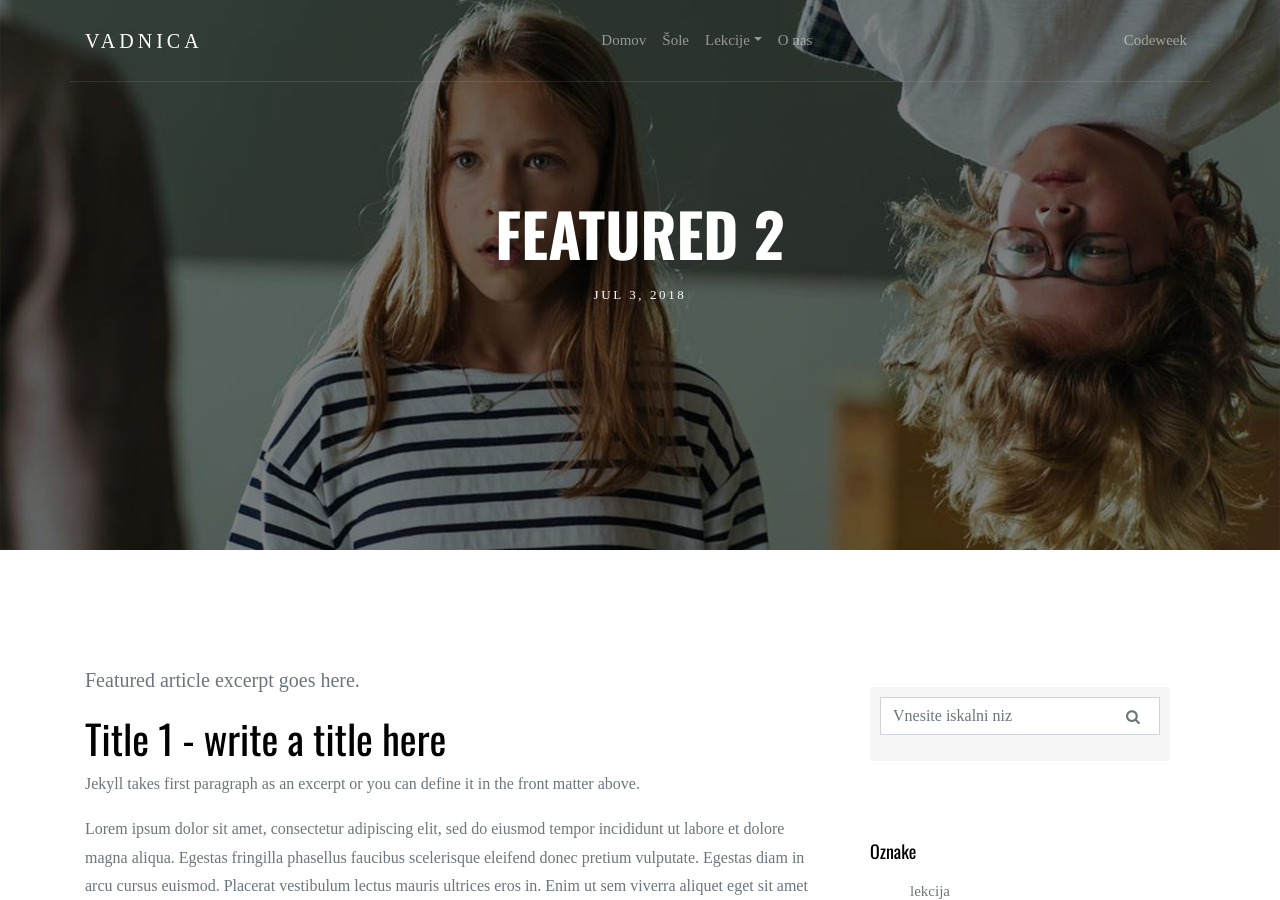
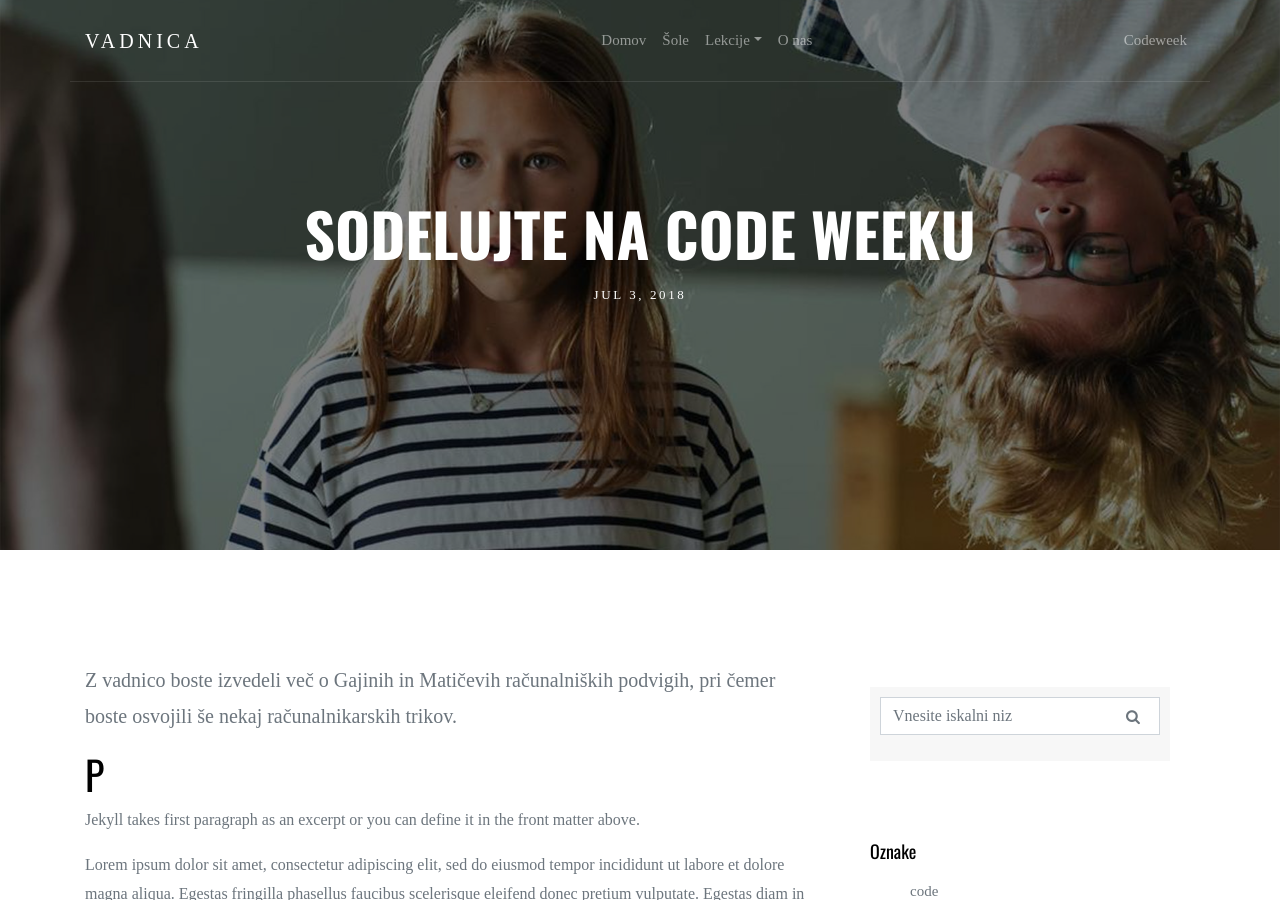
Before and after one commit to codeweeksi/gajin-svet, a Jekyll site: the page built from _featured/featured-article2.md, in a window 1280 px wide and 900 px high. Built offline with Jekyll 4.4.1, drawn with Linux system fonts in a browser that asks for light colours; some web fonts are replaced; comment, search, counter and statistics services are not loaded.

Commit message:
edited text

```diff
--- a/_featured/featured-article2.md
+++ b/_featured/featured-article2.md
@@ -1,15 +1,15 @@
 ---
 layout: post
-title:  "Featured 2"
+title:  "Sodelujte na Code Weeku"
 date:   2018-07-03 18:00:02 +0200
 image:  assets/images/pic04.jpg
-tags: lekcija geslo
+tags: code week, gajin svet
 published: true
-excerpt: Featured article excerpt goes here.
+excerpt: Z vadnico boste izvedeli več o Gajinih in Matičevih računalniških podvigih, pri čemer boste osvojili še nekaj računalnikarskih trikov.
 
 ---
 
-# Title 1 - write a title here
+# P
 Jekyll takes first paragraph as an excerpt or you can define it in the front matter above.
 
 Lorem ipsum dolor sit amet, consectetur adipiscing elit, sed do eiusmod tempor incididunt ut labore et dolore magna aliqua. Egestas fringilla phasellus faucibus scelerisque eleifend donec pretium vulputate. Egestas diam in arcu cursus euismod. Placerat vestibulum lectus mauris ultrices eros in. Enim ut sem viverra aliquet eget sit amet tellus. Odio pellentesque diam volutpat commodo sed egestas egestas fringilla. Arcu dictum varius duis at consectetur lorem donec massa. Nunc aliquet bibendum enim facilisis gravida neque convallis a cras. Eros donec ac odio tempor orci dapibus. Neque egestas congue quisque egestas diam. Justo nec ultrices dui sapien eget mi proin sed libero. Ut morbi tincidunt augue interdum. Egestas integer eget aliquet nibh praesent. Turpis in eu mi bibendum neque egestas. Nam at lectus urna duis convallis convallis tellus. Eget sit amet tellus cras adipiscing. Nascetur ridiculus mus mauris vitae ultricies. Nisi vitae suscipit tellus mauris a diam maecenas. Netus et malesuada fames ac turpis egestas. Cursus euismod quis viverra nibh cras pulvinar mattis.
```
